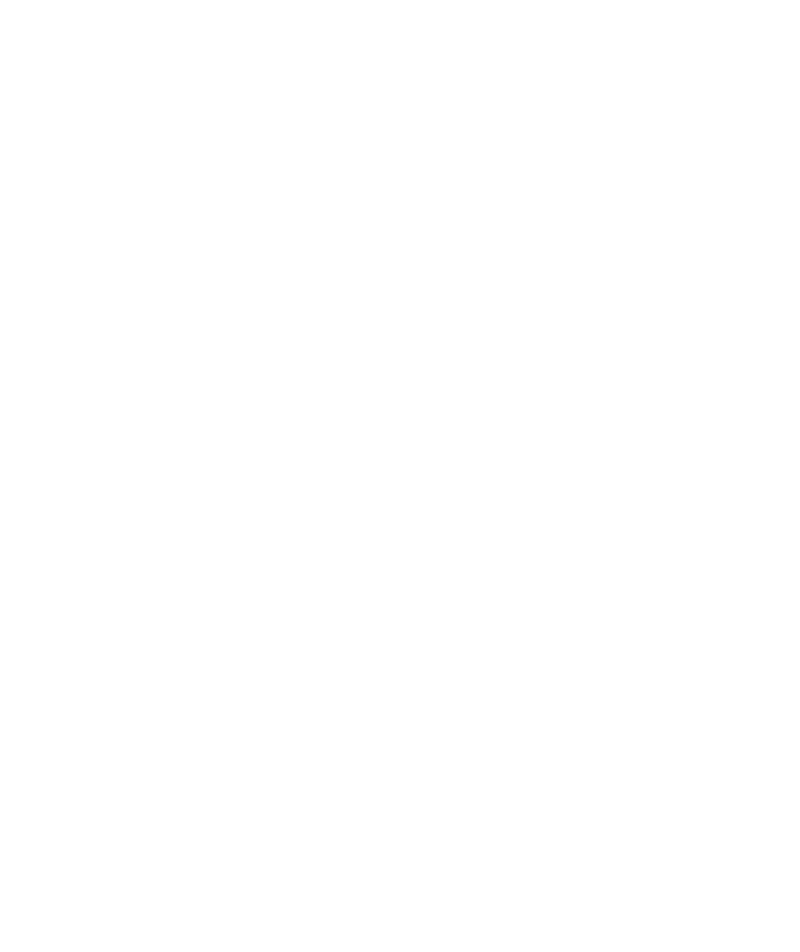
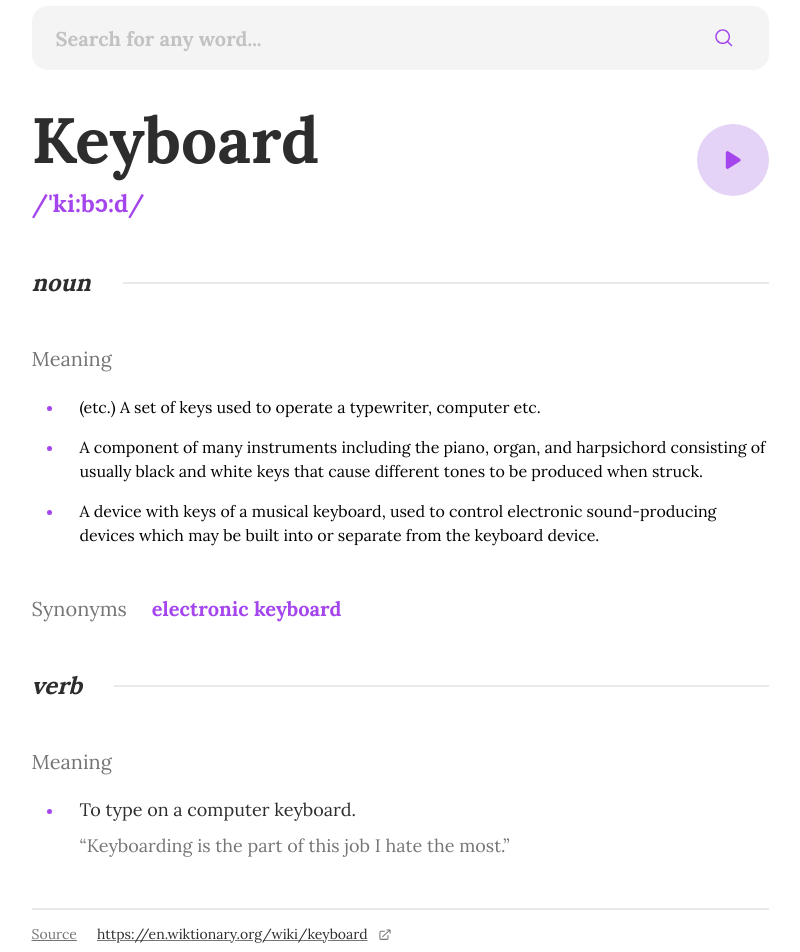
Before and after one commit to collinkavaner/dictionary-web-app, a React (Vite) app: page / in a window 1280 px wide. Shown: the part 140-1092 px from the top of the page, without its empty margins (240-1040 px from the left). Before the commit the page ends 800 px from the top, so only its background shows below. Built offline with nearby package versions, Linux system fonts and the light colour scheme.

Commit message:
completed styling. TODO: hook up api

```diff
--- a/index.html
+++ b/index.html
@@ -4,7 +4,7 @@
     <meta charset="UTF-8" />
     <link rel="icon" type="image/svg+xml" href="/vite.svg" />
     <meta name="viewport" content="width=device-width, initial-scale=1.0" />
-    <title>Vite + React</title>
+    <title>Dictionary</title>
   </head>
   <body>
     <div id="root"></div>
--- a/package.json
+++ b/package.json
@@ -9,7 +9,7 @@
     "preview": "vite preview"
   },
   "dependencies": {
-    "@fontsource-variable/lora": "^5.0.9",
+    "@fontsource/lora": "^5.0.8",
     "react": "^18.2.0",
     "react-dom": "^18.2.0",
     "react-icons": "^4.10.1",
--- a/src/App.jsx
+++ b/src/App.jsx
@@ -3,6 +3,8 @@
 import GlobalStyle from './styles/GlobalStyles'
 
 import Header from './components/Header/Header'
+import SearchBar from './components/Search/SearchBar'
+import ResultBody from './components/Result/Result'
 
 function App() {
 
@@ -10,6 +12,8 @@
     <Main>
       <GlobalStyle />
       <Header />
+      <SearchBar />
+      <ResultBody />
     </Main>
   )
 }
@@ -18,6 +22,5 @@
 
 const Main = styled.main`
   max-width: 737px;
-  margin: 0 auto;
-  padding: 1rem;
+  margin: 58px auto;
 `
--- a/src/components/Header/Header.jsx
+++ b/src/components/Header/Header.jsx
@@ -28,7 +28,7 @@
     align-items: center;
     justify-content: space-between;
     background-color: #fff;
-    padding: 1rem 0 1rem 0;
+    padding: 0 0 52px 0;
 `;
 
 const HeaderContent = styled.div`
--- a/src/components/Header/Switch.jsx
+++ b/src/components/Header/Switch.jsx
@@ -41,5 +41,4 @@
     border-radius: 45px;
     transition: 0.2s;
     background: #fff;
-    box-shadow: 0 0 2px 0 rgba(10, 10, 10, 0.29);
 `
--- /dev/null
+++ b/src/components/Result/ContentSection.jsx
@@ -0,0 +1,92 @@
+import styled from 'styled-components'
+
+const NounSection = () => {
+    return (
+        <NounContent>
+            <Title>
+                <h2>noun</h2>
+                <hr />
+            </Title>
+            <Content>
+                <h3>Meaning</h3>
+                <UnorderedList>
+                    <ListItem>(etc.) A set of keys used to operate a typewriter, computer etc.</ListItem>
+                    <ListItem>A component of many instruments including the piano, organ, and harpsichord consisting of usually black and white keys that cause different tones to be produced when struck.</ListItem>
+                    <ListItem>A device with keys of a musical keyboard, used to control electronic sound-producing devices which may be built into or separate from the keyboard device.</ListItem>
+                </UnorderedList>
+                <SynonymWord>Synonyms<span>electronic keyboard</span></SynonymWord>
+            </Content>
+            <Title>
+                <h2>verb</h2>
+                <hr />
+            </Title>
+            <Content>
+                <h3>Meaning</h3>
+                <UnorderedList>
+                    <ListItem><p>To type on a computer keyboard.</p><Example>“Keyboarding is the part of this job I hate the most.”</Example></ListItem>
+                </UnorderedList>
+                {/* <SynonymWord>Synonyms<span>electronic keyboard</span></SynonymWord> */}
+            </Content>
+        </NounContent>
+    )
+}
+
+export default NounSection
+
+const NounContent = styled.div`
+    width: 100%;
+`
+
+const Title = styled.div`
+    margin: 50px 0;
+    display: flex;
+    align-items: center;
+    gap: 32px;
+
+    h2 {
+        font-weight: 700;
+        font-variation-settings: 'ital' 1;
+        font-style: italic;
+    }
+
+    hr {
+        width: 100%;
+        border: 1px solid #E9E9E9;
+    }
+`
+
+const Content = styled.div`
+
+    h3 {
+        color: #757575;
+        font-weight: 400;
+    }
+`
+
+const UnorderedList = styled.ul`
+    margin-top: 24px;
+    margin-bottom: 50px;
+    padding-left: 2rem;
+`
+
+const ListItem = styled.li`
+    margin-top: 1rem;
+    padding-left: 1rem;
+
+    &::marker {
+        color: #A445ED;
+    }
+`
+
+const SynonymWord = styled.h3`
+    span {
+        margin-left: 25px;
+        color: #A445ED;
+        font-weight: 700;
+    }
+`
+
+const Example = styled.p`
+    margin-top: 12px;
+    color: #757575;
+`
--- /dev/null
+++ b/src/components/Result/Result.jsx
@@ -0,0 +1,21 @@
+import styled from 'styled-components'
+
+import ResultHeading from './ResultHeading'
+import NounSection from './ContentSection'
+import ResultFooter from './ResultFooter'
+
+const ResultBody = () => {
+    return (
+        <Result>
+            <ResultHeading />
+            <NounSection />
+            <ResultFooter />
+        </Result>
+    )
+}
+
+export default ResultBody
+
+const Result = styled.div`
+    width: 100%;
+`
--- /dev/null
+++ b/src/components/Result/ResultFooter.jsx
@@ -0,0 +1,37 @@
+import styled from 'styled-components'
+import {HiMiniArrowTopRightOnSquare} from 'react-icons/hi2'
+
+const ResultFooter = () => {
+    return (
+        <Footer>
+            <hr />
+            <h4>Source<span>https://en.wiktionary.org/wiki/keyboard</span><HiMiniArrowTopRightOnSquare /></h4>
+        </Footer>
+    )
+}
+
+export default ResultFooter
+
+const Footer = styled.footer`
+    width: 100%;
+    margin-top: 2rem;
+
+    hr {
+        width: 100%;
+        border: 1px solid #E9E9E9;
+    }
+
+    h4 {
+        margin-top: 1rem;
+        color: #757575;
+        font-weight: 400;
+        display: flex;
+        align-items: center;
+        gap: 10px;
+
+        span {
+            color: #2D2D2D;
+            margin-left: 10px;
+        }
+    }
+`
--- /dev/null
+++ b/src/components/Result/ResultHeading.jsx
@@ -0,0 +1,48 @@
+import styled from 'styled-components'
+import {HiMiniPlay} from 'react-icons/hi2'
+
+const ResultBody = () => {
+    return (
+        <Heading>
+            <div>
+                <h1>Keyboard</h1>
+                <Phonetic><span>/</span>'ki:bɔ:d<span>/</span></Phonetic>
+            </div>
+            <AudioButton>
+                <HiMiniPlay />
+            </AudioButton>
+        </Heading>
+    )
+}
+
+export default ResultBody
+
+const Heading = styled.div`
+    width: 100%;
+    display: flex;
+    align-items: center;
+    justify-content: space-between;
+    margin: 2rem 0;
+`;
+
+const Phonetic = styled.h2`
+    margin-top: 10px;
+    color: #A445ED;
+`;
+
+const AudioButton = styled.button`
+    background-color: #e4d2f7;
+    border: none;
+    border-radius: 50%;
+    cursor: pointer;
+    padding: 24px;
+    display: flex;
+    align-items: center;
+    justify-content: center;
+
+    svg {
+        fill: #A445ED;
+        width: 100%;
+        height: 24px;
+    }
+`;
--- /dev/null
+++ b/src/components/Search/SearchBar.jsx
@@ -0,0 +1,37 @@
+import styled from 'styled-components';
+
+const SearchBar = () => {
+    return (
+        <SearchBarWrapper>
+            <SearchBarInput placeholder="Search for any word..."/>
+        </SearchBarWrapper>
+    )
+}
+
+export default SearchBar
+
+const SearchBarWrapper = styled.form`
+    width: 100%;
+`;
+
+const SearchBarInput = styled.input`
+    width: 100%;
+    height: 64px;
+    padding: 24px;
+    border-radius: 16px;
+    border: none;
+    background-color: #F4F4F4;
+    font-size: 1.25rem; // 20px
+    font-weight: 700;
+    background-image: url('./src/assets/search.svg');
+    background-repeat: no-repeat;
+    background-position: 95% 50%;
+
+    &::placeholder {
+        color: #c2c2c2;
+    }
+
+    &:focus {
+        outline: solid 2px #A445ED;
+    }
+`;
--- a/src/styles/GlobalStyles.js
+++ b/src/styles/GlobalStyles.js
@@ -1,6 +1,13 @@
 import { createGlobalStyle } from 'styled-components';
 // Supports weights 400-700
-import '@fontsource-variable/lora';
+import '@fontsource/lora/400-italic.css';
+import '@fontsource/lora/500-italic.css';
+import '@fontsource/lora/600-italic.css';
+import '@fontsource/lora/700-italic.css';
+import '@fontsource/lora/400.css';
+import '@fontsource/lora/500.css';
+import '@fontsource/lora/600.css';
+import '@fontsource/lora/700.css';
 
 const GlobalStyle = createGlobalStyle`
     *, *::before, *::after {
@@ -14,7 +21,7 @@
     body {
         line-height: 1.5;
         -webkit-font-smoothing: antialiased;
-        font-family: 'Lora Variable', sans-serif;
+        font-family: 'Lora', sans-serif;
     }
 
     img, picture, video, canvas, svg {
@@ -28,6 +35,7 @@
 
     p, h1, h2, h3, h4, h5, h6 {
         overflow-wrap: break-word;
+        color: #2D2D2D;
     }
 
     #root, #__next {
@@ -52,6 +60,7 @@
     h4 {
         font-size: 0.875rem;    //14px
         line-height: 17px;
+        text-decoration: underline;
     }
 
     p {
```
Also changed, not shown: src/assets/search.svg (added), 1 other file (tests, documents, lock files or other folders).
